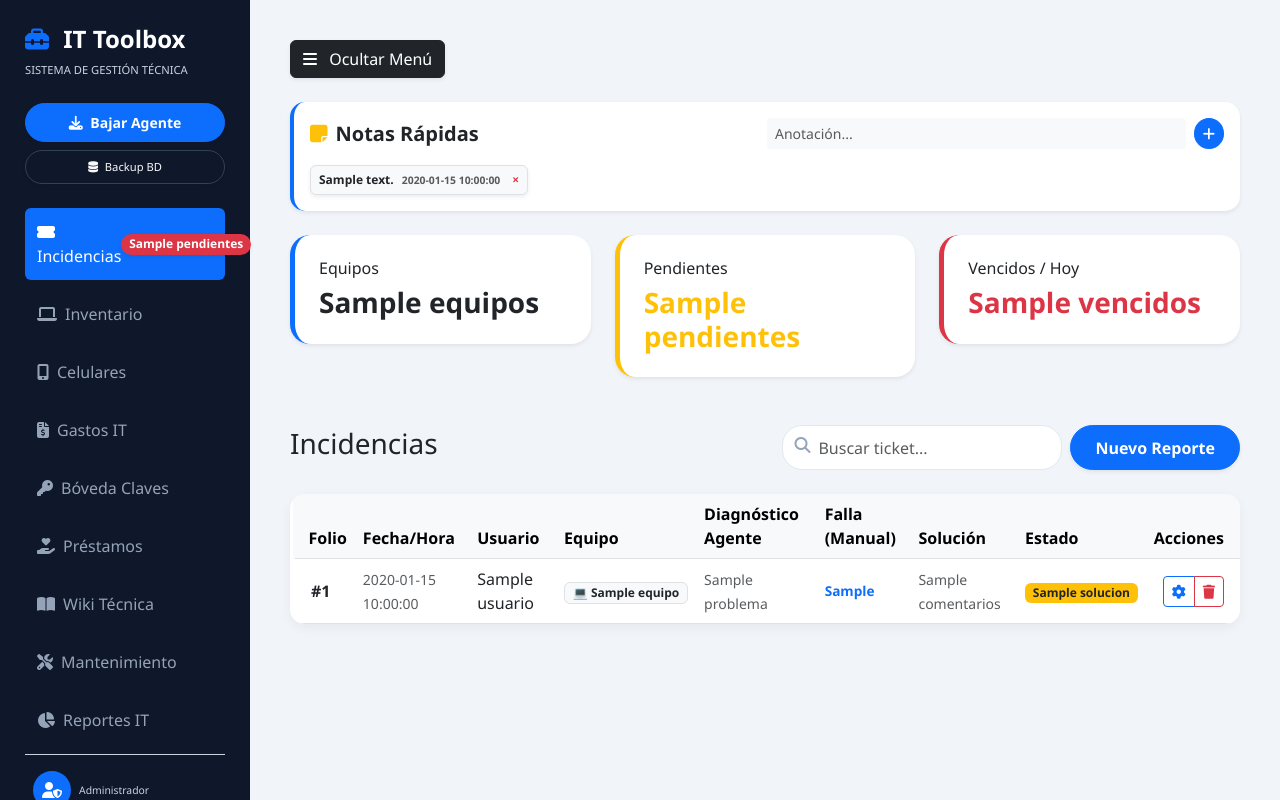
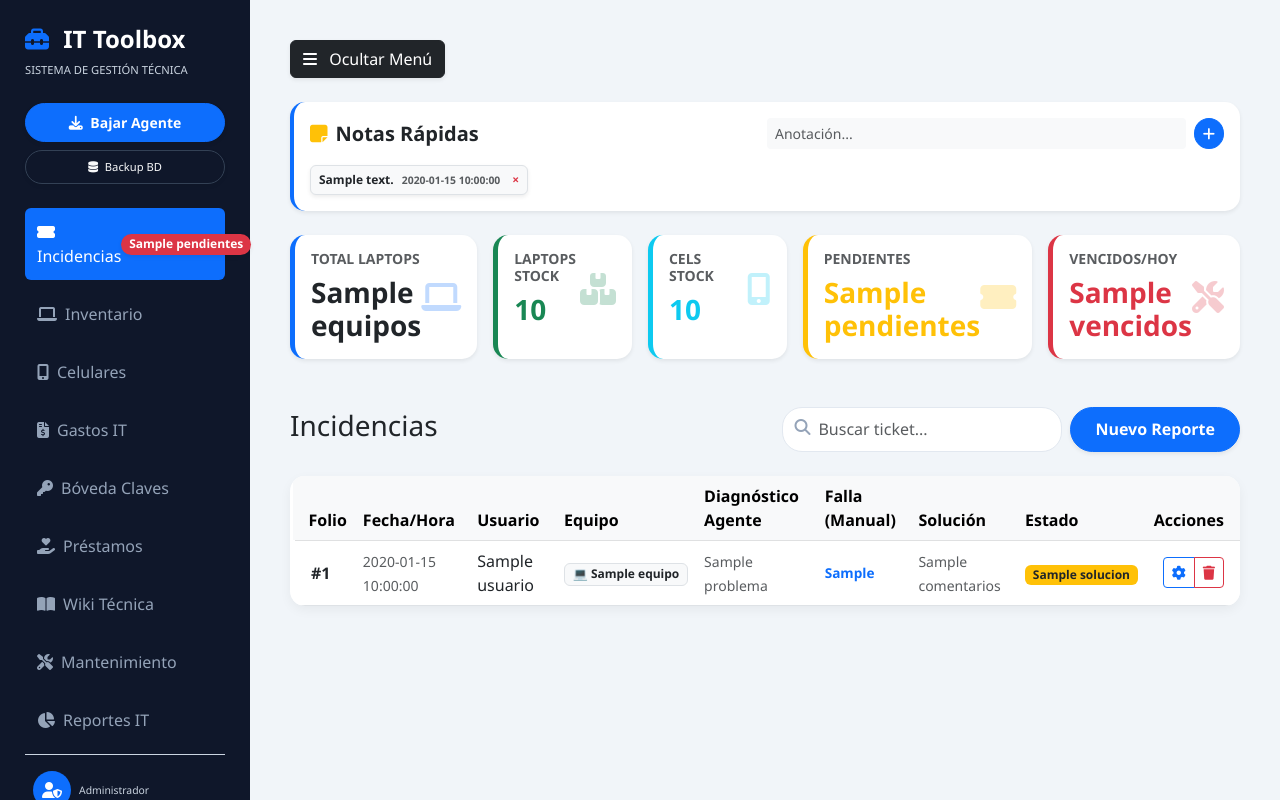
Before and after one commit to Alfredo1004/IT-Toolbox-Stable, a Flask app: template templates/toolbox.html in a window 1280 px wide. Run offline with Flask 3, Linux system fonts and the light colour scheme; the template is opened without the code that fills it: most values are stand-ins (such as "Sample title", 1, 10 or a date in 2020).

Commit message:
Implementación de contadores de stock en dashboard

```diff
--- a/app.py
+++ b/app.py
@@ -8,6 +8,7 @@ from flask import make_response
 from datetime import datetime
 import smtplib
 from email.mime.text import MIMEText
+from email.mime.multipart import MIMEMultipart
 import pytz
 from datetime import datetime
 
@@ -17,23 +18,29 @@ zona_mx = pytz.timezone('America/Monterrey')
 # Configuración de servidor (Gmail ejemplo)
 SMTP_SERVER = "smtp.gmail.com"
 SMTP_PORT = 587
-EMAIL_USER = "tu_correo@gmail.com"
-EMAIL_PASS = "tu_contraseña_de_aplicación" # No es tu clave normal, es la de "App Passwords" de Google
+EMAIL_USER = "soporte@strd.com.mx"
+EMAIL_PASS = "votzjkyrdotybcsk"  # Tu contraseña de aplicación de 16 letras
 
-def enviar_alerta_email(destinatario, asunto, cuerpo):
+def enviar_notificacion(destinatarios, asunto, cuerpo):
     try:
-        msg = MIMEText(cuerpo)
+        msg = MIMEMultipart()
+        msg['From'] = EMAIL_USER # Antes decía EMAIL_REMITENTE
+        msg['To'] = ", ".join(destinatarios)
         msg['Subject'] = asunto
-        msg['From'] = EMAIL_USER
-        msg['To'] = destinatario
 
-        server = smtplib.SMTP(SMTP_SERVER, SMTP_PORT)
+        msg.attach(MIMEText(cuerpo, 'plain'))
+
+        server = smtplib.SMTP(SMTP_SERVER, 587) # Usamos la variable SMTP_SERVER
         server.starttls()
-        server.login(EMAIL_USER, EMAIL_PASS)
-        server.sendmail(EMAIL_USER, destinatario, msg.as_string())
+
+        # Usamos EMAIL_USER y EMAIL_PASS que definiste arriba
+        server.login(EMAIL_USER, EMAIL_PASS.replace(" ", ""))
+        server.sendmail(EMAIL_USER, destinatarios, msg.as_string())
         server.quit()
+        print(f"✅ Notificación enviada a: {destinatarios}")
     except Exception as e:
-        print(f"Error enviando correo: {e}")
+        # Esto te ayudará a ver el error real en los logs de PythonAnywhere si falla algo más
+        print(f"⚠️ Error al enviar correo: {str(e)}")
 
 app = Flask(__name__)
 app.secret_key = 'it_toolbox_secure_key_2025'
@@ -105,6 +112,15 @@ def dashboard():
     cursor.execute("SELECT COUNT(*) FROM incidencias WHERE solucion = 'Pendiente'"); pend = cursor.fetchone()[0]
     cursor.execute("""SELECT COUNT(*) FROM mantenimiento m JOIN inventario e ON m.equipo_id = e.id WHERE m.proxima_fecha < ? AND m.proxima_fecha != '' AND m.proxima_fecha IS NOT NULL""", (hoy,))
     venc = cursor.fetchone()[0]
+
+    # --- NUEVAS CONSULTAS DE STOCK ---
+    # Contar Laptops en Stock (que el usuario sea 'STOCK' o 'DISPONIBLE')
+    cursor.execute("SELECT COUNT(*) FROM inventario WHERE usuario LIKE '%STOCK%' OR usuario LIKE '%DISPONIBLE%'")
+    stock_laptops = cursor.fetchone()[0]
+
+    # Contar Celulares en Stock
+    cursor.execute("SELECT COUNT(*) FROM celulares WHERE usuario LIKE '%STOCK%' OR usuario LIKE '%DISPONIBLE%'")
+    stock_celulares = cursor.fetchone()[0]
 
     # Consulta para agrupar laptops por ubicación
     cursor.execute("SELECT ubicacion, COUNT(*) FROM inventario GROUP BY ubicacion")
@@ -200,7 +216,8 @@ def dashboard():
                            stats_tickets=stats_tickets, stats_manto=stats_manto,
                            pendientes_count=pend, labels_loc=labels_loc,
                            data_laptops=data_laptops, data_celulares=data_celulares,
-                           historial=historial)
+                           historial=historial, stock_laptops=stock_laptops,
+                           stock_celulares=stock_celulares,)
 # --- LOGIN ACTUALIZADO ---
 @app.route('/login', methods=['GET', 'POST'])
 def login():
@@ -223,14 +240,15 @@ def logout(): session.clear(); return redirect(url_for('login'))
 @app.route('/actualizar_ticket/<int:id>', methods=['POST'])
 def actualizar_ticket(id):
     estado = request.form.get('estado')
-    falla_manual = request.form.get('falla_humana') # Esta es la variable que recibes del formulario
+    falla_manual = request.form.get('falla_humana')
     solucion = request.form.get('comentario')
+
+    zona_mx = pytz.timezone('America/Monterrey')
     ahora = datetime.now(pytz.utc).astimezone(zona_mx).strftime("%Y-%m-%d %H:%M:%S")
 
     conn = conectar_db()
     cursor = conn.cursor()
 
-    # 1. Actualizamos los 3 campos clave
     cursor.execute("""
         UPDATE incidencias
         SET solucion=?, falla_humana=?, comentarios=?
@@ -238,34 +256,46 @@ def actualizar_ticket(id):
     """, (estado, falla_manual, solucion, id))
     conn.commit()
 
-    # 2. OBTENEMOS LOS DATOS PARA EL CORREO (Esto soluciona el error de la variable 't')
     cursor.execute("SELECT usuario, equipo FROM incidencias WHERE id=?", (id,))
     t = cursor.fetchone()
-
     conn.close()
 
-    # Redactar notificación
-    asunto = f"Actualización de Ticket Folio #{id} - Estado: {estado}"
-    cuerpo = f"""
-    Hola, se ha actualizado el estado de tu ticket técnico.
+    # ==========================================
+    # PREPARAR Y ENVIAR EL CORREO
+    # ==========================================
+    nombre_usuario = t[0]
+    equipo_usuario = t[1]
 
-    DETALLES DEL REPORTE:
-    ---------------------------------
-    Folio: #{id}
-    Fecha/Hora: {ahora}
-    Usuario: {t[0]}
-    Equipo: {t[1]}
-    Estado Actual: {estado}
-    Diagnóstico TI: {falla_manual}
-    Solución: {solucion}
-    ---------------------------------
-    Este es un mensaje automático de IT TOOLBOX PRO.
-    """
+    asunto = f"Actualización de Ticket #{id} - {equipo_usuario} [{estado}]"
 
-    # Enviar al gerente (puedes poner el correo fijo) y podrías enviarlo al usuario
-    enviar_alerta_email("correo_gerente@empresa.com", asunto, cuerpo)
+    cuerpo = f"""Hola {nombre_usuario},
 
-    # Aquí es donde el Dashboard se refresca con los nuevos estados
+El departamento de TI ha actualizado el estado de tu reporte técnico.
+
+DETALLES DEL TICKET:
+--------------------------------------------------
+Folio: #{id}
+Fecha de actualización: {ahora}
+Equipo: {equipo_usuario}
+
+ESTADO ACTUAL: {estado}
+DIAGNÓSTICO TÉCNICO: {falla_manual}
+SOLUCIÓN / NOTAS: {solucion}
+--------------------------------------------------
+
+Este es un mensaje generado automáticamente por IT TOOLBOX PRO.
+Por favor no respondas a este correo.
+"""
+
+    # === CORREOS DE PRUEBA ===
+    correo_gerente = "tu_correo_real@tuempresa.com"  # <-- PON TU CORREO DE GERENTE
+    correo_usuario = "otro_correo_prueba@gmail.com"  # <-- PON UN CORREO SECUNDARIO TUYO
+
+    lista_destinatarios = [correo_gerente, correo_usuario]
+
+    # Disparamos la función
+    enviar_notificacion(lista_destinatarios, asunto, cuerpo)
+
     return redirect(url_for('dashboard'))
 
 @app.route('/eliminar_ticket/<int:id>')
--- a/templates/toolbox.html
+++ b/templates/toolbox.html
@@ -188,11 +188,67 @@
         </div>
     </div>
 
-    <div class="row mb-5" id="dashboard-summary">
-        <div class="col-md-4"><div class="card card-custom p-4 card-stat shadow-sm border-start border-primary border-5"><h6>Equipos</h6><h3 class="fw-bold mb-0">{{ resumen.equipos }}</h3></div></div>
-        <div class="col-md-4"><div class="card card-custom p-4 card-stat shadow-sm border-start border-warning border-5"><h6>Pendientes</h6><h3 id="stat-pendientes-dashboard" class="fw-bold mb-0 text-warning">{{ resumen.pendientes }}</h3></div></div>
-        <div class="col-md-4"><div class="card card-custom p-4 card-stat shadow-sm border-start border-danger border-5"><h6>Vencidos / Hoy</h6><h3 id="stat-vencidos" class="fw-bold mb-0 text-danger">{{ resumen.vencidos }}</h3></div></div>
+    <div class="row g-3 mb-5" id="dashboard-summary">
+    <div class="col-md">
+        <div class="card card-custom p-3 shadow-sm border-start border-primary border-5 h-100">
+            <div class="d-flex align-items-center">
+                <div>
+                    <h6 class="text-muted small text-uppercase fw-bold">Total Laptops</h6>
+                    <h3 class="fw-bold mb-0">{{ resumen.equipos }}</h3>
+                </div>
+                <i class="fas fa-laptop ms-auto fa-2x text-primary opacity-25"></i>
+            </div>
+        </div>
     </div>
+
+    <div class="col-md">
+        <div class="card card-custom p-3 shadow-sm border-start border-success border-5 h-100">
+            <div class="d-flex align-items-center">
+                <div>
+                    <h6 class="text-muted small text-uppercase fw-bold">Laptops Stock</h6>
+                    <h3 class="fw-bold mb-0 text-success">{{ stock_laptops }}</h3>
+                </div>
+                <i class="fas fa-boxes ms-auto fa-2x text-success opacity-25"></i>
+            </div>
+        </div>
+    </div>
+
+    <div class="col-md">
+        <div class="card card-custom p-3 shadow-sm border-start border-info border-5 h-100">
+            <div class="d-flex align-items-center">
+                <div>
+                    <h6 class="text-muted small text-uppercase fw-bold">Cels Stock</h6>
+                    <h3 class="fw-bold mb-0 text-info">{{ stock_celulares }}</h3>
+                </div>
+                <i class="fas fa-mobile-alt ms-auto fa-2x text-info opacity-25"></i>
+            </div>
+        </div>
+    </div>
+
+    <div class="col-md">
+        <div class="card card-custom p-3 shadow-sm border-start border-warning border-5 h-100">
+            <div class="d-flex align-items-center">
+                <div>
+                    <h6 class="text-muted small text-uppercase fw-bold">Pendientes</h6>
+                    <h3 id="stat-pendientes-dashboard" class="fw-bold mb-0 text-warning">{{ resumen.pendientes }}</h3>
+                </div>
+                <i class="fas fa-ticket-alt ms-auto fa-2x text-warning opacity-25"></i>
+            </div>
+        </div>
+    </div>
+
+    <div class="col-md">
+        <div class="card card-custom p-3 shadow-sm border-start border-danger border-5 h-100">
+            <div class="d-flex align-items-center">
+                <div>
+                    <h6 class="text-muted small text-uppercase fw-bold">Vencidos/Hoy</h6>
+                    <h3 id="stat-vencidos" class="fw-bold mb-0 text-danger">{{ resumen.vencidos }}</h3>
+                </div>
+                <i class="fas fa-tools ms-auto fa-2x text-danger opacity-25"></i>
+            </div>
+        </div>
+    </div>
+</div>
 
     <div class="tab-content">
         <div class="tab-pane fade show active" id="tickets">
```
